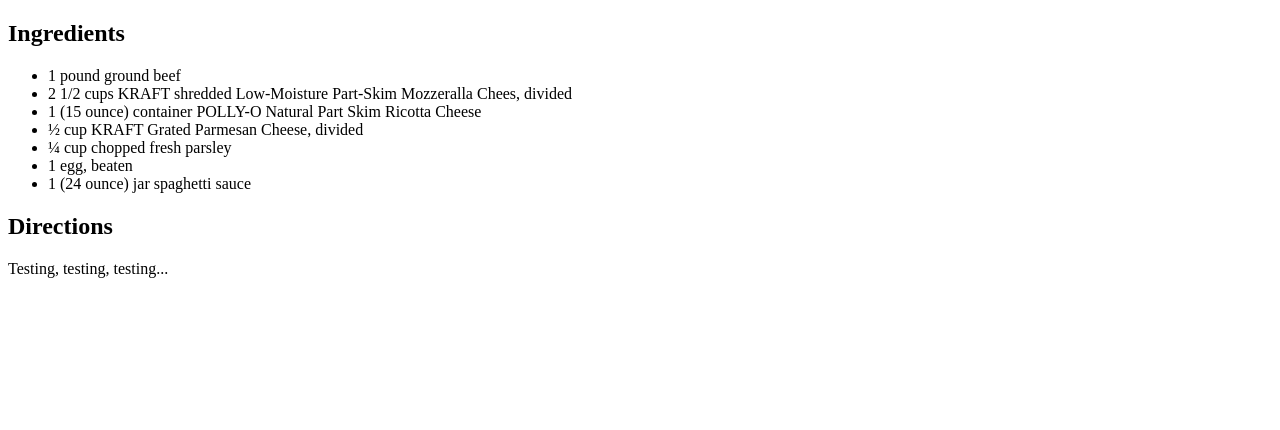
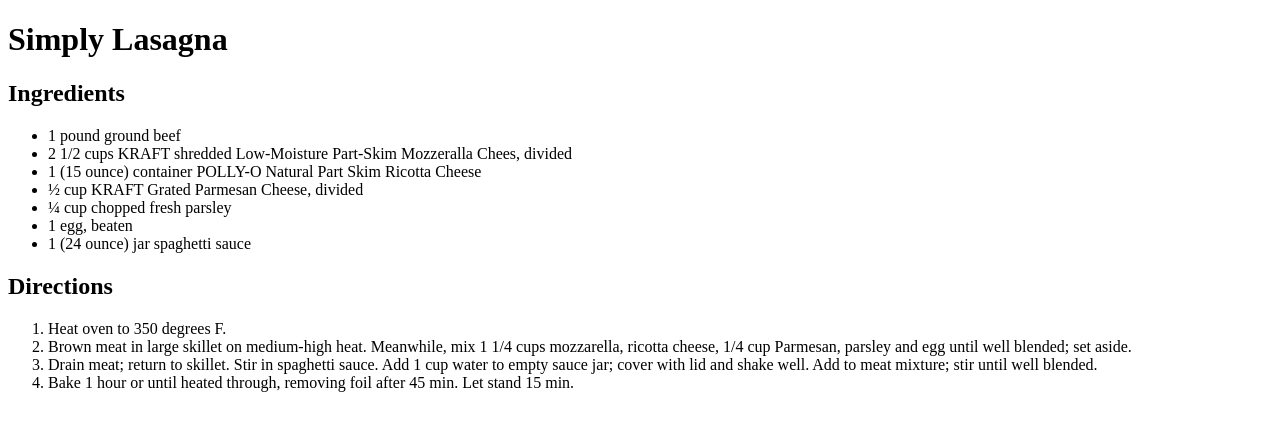
Before and after one commit to slyguykai/odin-recipes, a plain HTML site: page recipes/lasagna.html in a window 1280 px wide. Drawn offline with Linux system fonts and the light colour scheme.

Commit message:
Added directions list

```diff
--- a/recipes/lasagna.html
+++ b/recipes/lasagna.html
@@ -1,10 +1,12 @@
 <!DOCTYPE html>
 <html lang="en">
+
     <head>
         <meta charset="UTF-8">
         <title>Simply Lasagna</title>
     </head>
     <body>
+        <h1>Simply Lasagna</h1>
         <h2>Ingredients</h2>
             <p>
                 <ul>
@@ -20,10 +22,14 @@
 
             <h2>Directions</h2>
         <p2>
-        Testing, testing, testing...
+            <ol>
+                <li>Heat oven to 350 degrees F.</li>
+                <li>Brown meat in large skillet on medium-high heat. Meanwhile, mix 1 1/4 cups mozzarella, ricotta cheese, 1/4 cup Parmesan, parsley and egg until well blended; set aside.</li>
+                <li>Drain meat; return to skillet. Stir in spaghetti sauce. Add 1 cup water to empty sauce jar; cover with lid and shake well. Add to meat mixture; stir until well blended. </li>
+                <li>Bake 1 hour or until heated through, removing foil after 45 min. Let stand 15 min.</li>
+            </ol>
         </p2>
 
     </body>
 
-
 </html>
```
Lines whose indentation alone changed are shown as unchanged.
